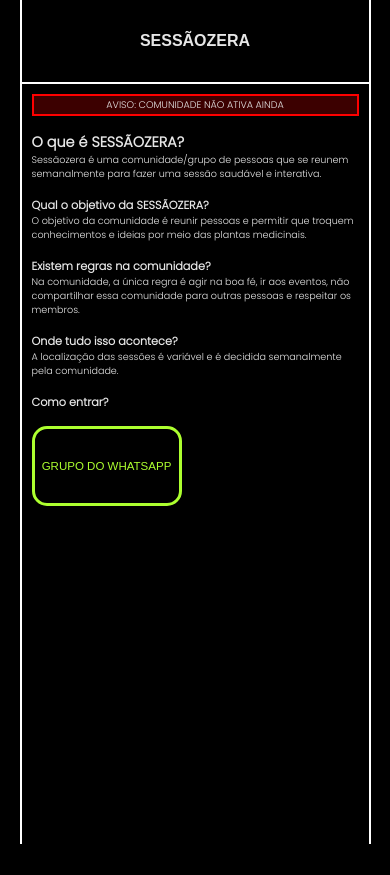
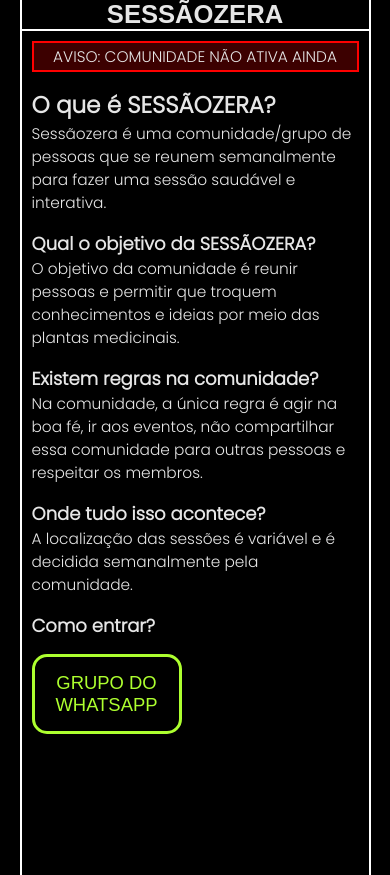
Before and after one commit to yBraines/sessaozera, a plain HTML site: page index.html in a window 390 px wide. Before the commit the page ends 844 px from the top, so only its background shows below. Drawn offline with Linux system fonts and the light colour scheme; a web font is replaced by a local one.

Commit message:
responsivness fix 2

```diff
--- a/style.css
+++ b/style.css
@@ -1,9 +1,11 @@
 @import url('https://fonts.cdnfonts.com/css/graffiti-font');
 @import url('https://fonts.googleapis.com/css2?family=Poppins:wght@300&display=swap');
 * { margin: 0; padding: 0; box-sizing: border-box; }
+html {
+    font-size: 20px;
+}
 body {
     width: 100vw;
-    height: 100vh;
     background-color: black;
     color: rgb(230, 230, 230);
     display: flex;
@@ -23,7 +25,6 @@ header {
     display: flex;
     justify-content: center;
     align-items: center;
-    height: 10vh;
     border-bottom: 2px solid white;
 }
 header > h1 {
@@ -37,8 +38,8 @@ header > h1 {
     font-family: 'Graffiti font', sans-serif;
 }
 main {
-    height: 90vh;
     width: 50vw;
+    height: 100vh;
     border-left: 2px solid white;
     border-right: 2px solid white;
     padding: 10px;
@@ -71,9 +72,6 @@ button:hover {
     }
 }
 @media screen and (max-width: 570px) {
-    html {
-        font-size: 0.5em
-    }
     button {
         height: 80px;
         width: 150px;
```
